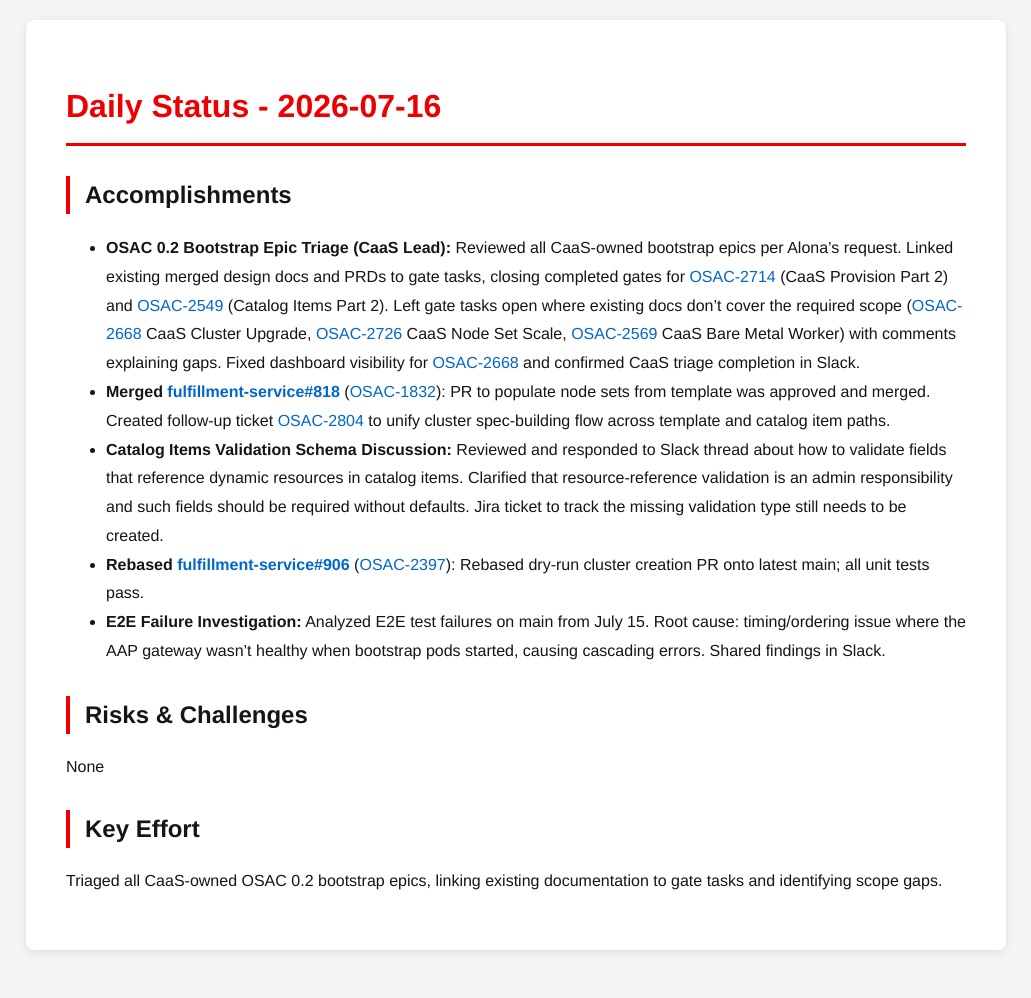
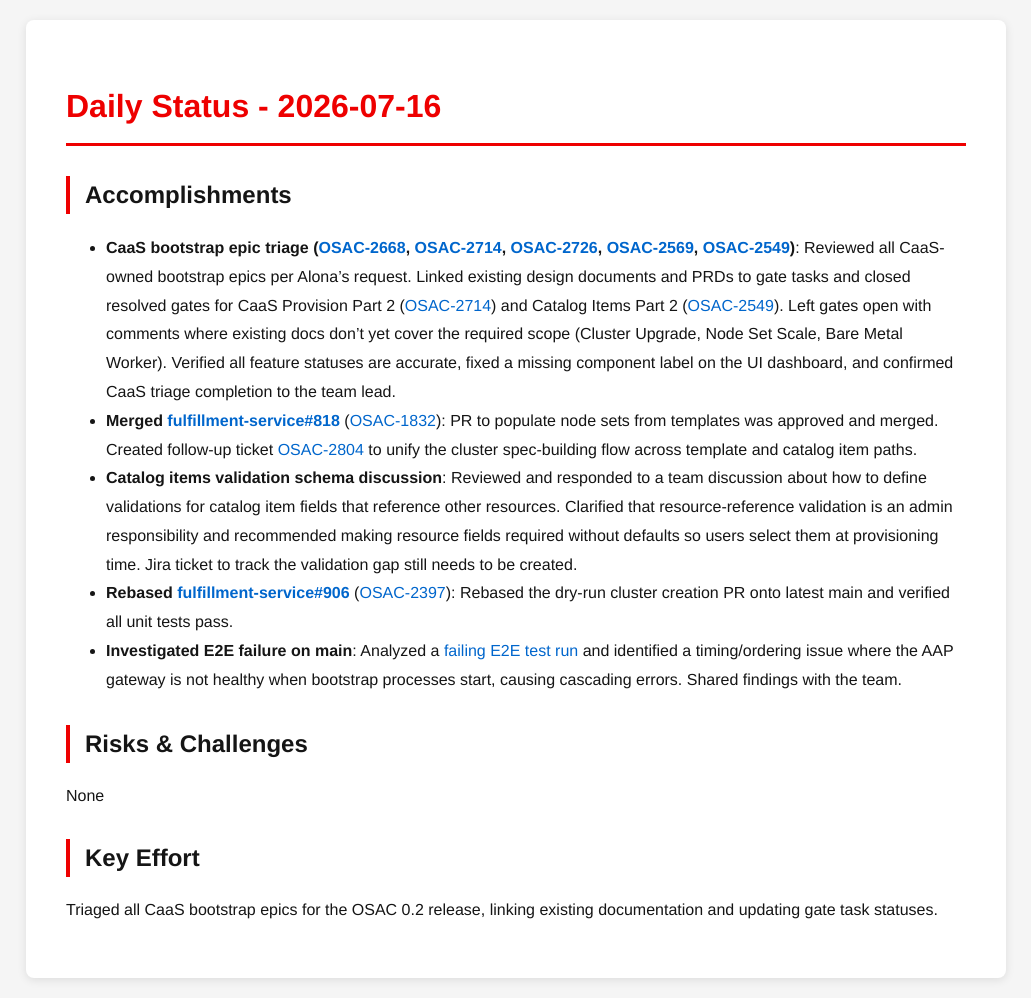
Before and after one commit to tzvatot/daily-status, a Jekyll site: the page built from 2026-07-16.md, in a window 1280 px wide. Shown: the whole page, without its empty margins (124-1155 px from the left). Built offline with Jekyll 4.4.1, drawn with Linux system fonts in a browser that asks for light colours; before the commit the page ends 970 px from its top, so only the background shows below that.

Commit message:
Daily status update - 2026-07-16

```diff
--- a/2026-07-16.md
+++ b/2026-07-16.md
@@ -8,14 +8,14 @@ date: 2026-07-16
 
 ## Accomplishments
 
-- **OSAC 0.2 Bootstrap Epic Triage (CaaS Lead):** Reviewed all CaaS-owned bootstrap epics per Alona's request. Linked existing merged design docs and PRDs to gate tasks, closing completed gates for [OSAC-2714](https://redhat.atlassian.net/browse/OSAC-2714) (CaaS Provision Part 2) and [OSAC-2549](https://redhat.atlassian.net/browse/OSAC-2549) (Catalog Items Part 2). Left gate tasks open where existing docs don't cover the required scope ([OSAC-2668](https://redhat.atlassian.net/browse/OSAC-2668) CaaS Cluster Upgrade, [OSAC-2726](https://redhat.atlassian.net/browse/OSAC-2726) CaaS Node Set Scale, [OSAC-2569](https://redhat.atlassian.net/browse/OSAC-2569) CaaS Bare Metal Worker) with comments explaining gaps. Fixed dashboard visibility for [OSAC-2668](https://redhat.atlassian.net/browse/OSAC-2668) and confirmed CaaS triage completion in Slack.
-- **Merged [fulfillment-service#818](https://github.com/osac-project/fulfillment-service/pull/818)** ([OSAC-1832](https://redhat.atlassian.net/browse/OSAC-1832)): PR to populate node sets from template was approved and merged. Created follow-up ticket [OSAC-2804](https://redhat.atlassian.net/browse/OSAC-2804) to unify cluster spec-building flow across template and catalog item paths.
-- **Catalog Items Validation Schema Discussion:** Reviewed and responded to Slack thread about how to validate fields that reference dynamic resources in catalog items. Clarified that resource-reference validation is an admin responsibility and such fields should be required without defaults. Jira ticket to track the missing validation type still needs to be created.
-- **Rebased [fulfillment-service#906](https://github.com/osac-project/fulfillment-service/pull/906)** ([OSAC-2397](https://redhat.atlassian.net/browse/OSAC-2397)): Rebased dry-run cluster creation PR onto latest main; all unit tests pass.
-- **E2E Failure Investigation:** Analyzed E2E test failures on main from July 15. Root cause: timing/ordering issue where the AAP gateway wasn't healthy when bootstrap pods started, causing cascading errors. Shared findings in Slack.
+- **CaaS bootstrap epic triage ([OSAC-2668](https://redhat.atlassian.net/browse/OSAC-2668), [OSAC-2714](https://redhat.atlassian.net/browse/OSAC-2714), [OSAC-2726](https://redhat.atlassian.net/browse/OSAC-2726), [OSAC-2569](https://redhat.atlassian.net/browse/OSAC-2569), [OSAC-2549](https://redhat.atlassian.net/browse/OSAC-2549))**: Reviewed all CaaS-owned bootstrap epics per Alona's request. Linked existing design documents and PRDs to gate tasks and closed resolved gates for CaaS Provision Part 2 ([OSAC-2714](https://redhat.atlassian.net/browse/OSAC-2714)) and Catalog Items Part 2 ([OSAC-2549](https://redhat.atlassian.net/browse/OSAC-2549)). Left gates open with comments where existing docs don't yet cover the required scope (Cluster Upgrade, Node Set Scale, Bare Metal Worker). Verified all feature statuses are accurate, fixed a missing component label on the UI dashboard, and confirmed CaaS triage completion to the team lead.
+- **Merged [fulfillment-service#818](https://github.com/osac-project/fulfillment-service/pull/818)** ([OSAC-1832](https://redhat.atlassian.net/browse/OSAC-1832)): PR to populate node sets from templates was approved and merged. Created follow-up ticket [OSAC-2804](https://redhat.atlassian.net/browse/OSAC-2804) to unify the cluster spec-building flow across template and catalog item paths.
+- **Catalog items validation schema discussion**: Reviewed and responded to a team discussion about how to define validations for catalog item fields that reference other resources. Clarified that resource-reference validation is an admin responsibility and recommended making resource fields required without defaults so users select them at provisioning time. Jira ticket to track the validation gap still needs to be created.
+- **Rebased [fulfillment-service#906](https://github.com/osac-project/fulfillment-service/pull/906)** ([OSAC-2397](https://redhat.atlassian.net/browse/OSAC-2397)): Rebased the dry-run cluster creation PR onto latest main and verified all unit tests pass.
+- **Investigated E2E failure on main**: Analyzed a [failing E2E test run](https://github.com/osac-project/fulfillment-service/actions/runs/29379201666) and identified a timing/ordering issue where the AAP gateway is not healthy when bootstrap processes start, causing cascading errors. Shared findings with the team.
 
 ## Risks & Challenges
 None
 
 ## Key Effort
-Triaged all CaaS-owned OSAC 0.2 bootstrap epics, linking existing documentation to gate tasks and identifying scope gaps.
+Triaged all CaaS bootstrap epics for the OSAC 0.2 release, linking existing documentation and updating gate task statuses.
```
